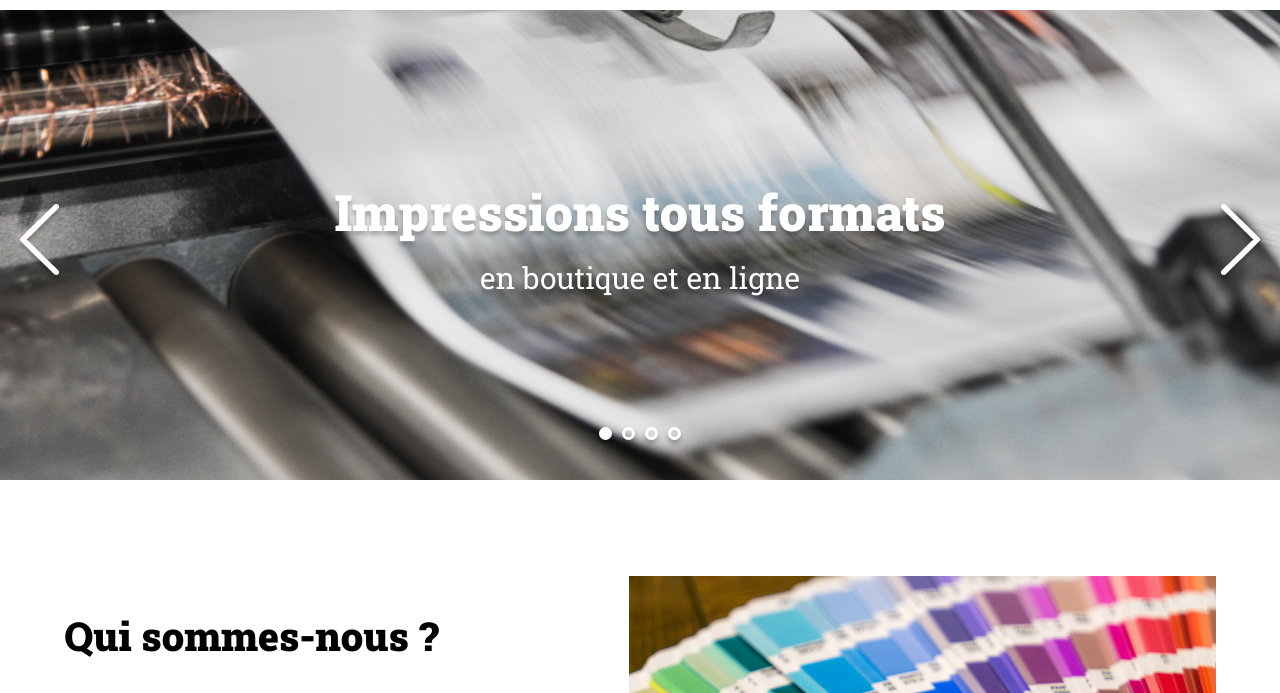
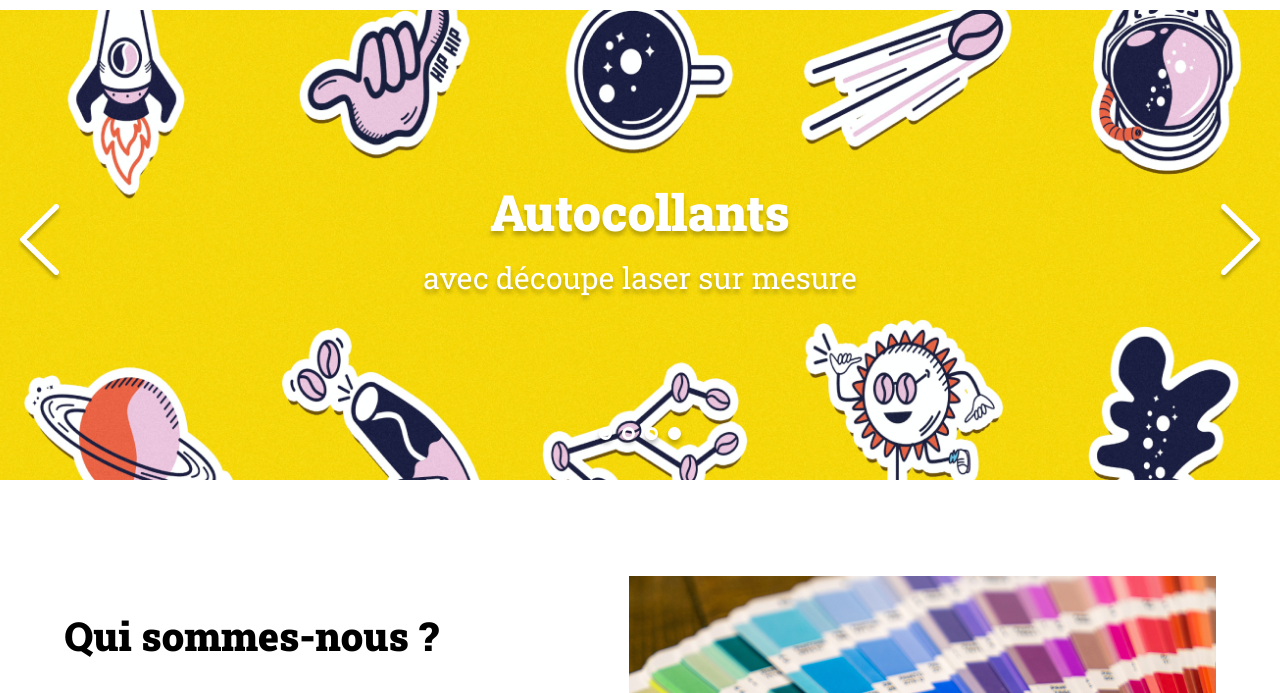
Before and after one commit to Kamatz94/Print-it, a plain HTML site: page index.html in a window 1280 px wide. Both pictures are taken after a click on the button 39 px from the left and 336 px from the top of the page. Shown: the part 91-784 px from the top of the page. Drawn offline with Linux system fonts and the light colour scheme.

Commit message:
Mise en place du carrousel

```diff
--- /dev/null
+++ b/assets/carrousel.js
@@ -0,0 +1,51 @@
+const bannerImg = document.querySelector('.banner-img');
+const arrowLeft = document.querySelector('.arrow_left');
+const arrowRight = document.querySelector('.arrow_right');
+const dots = document.querySelectorAll('.dot'); // SÉLECTION DES POINTS
+
+let currentIndex = 0;
+
+// MISE À JOUR DES BULLETS POINTS
+function updateDots(index) {
+    dots.forEach((dot, i) => {
+        if (i === index) {
+            dot.classList.add('dot_selected'); // POINT ACTIF
+        } else {
+            dot.classList.remove('dot_selected'); // RENDRE LES AUTRES POINTS INACTIFS
+        }
+    });
+}
+
+// MISE À JOUR DES POINTS INDICATEURS, IMAGES ET TEXTE
+function updateCarousel(index, direction) {
+      if (currentIndex === -1 && direction === 'left') {
+        currentIndex = slides.length - 1;
+    } else if (currentIndex === slides.length && direction === 'right') {
+        currentIndex = 0;
+    }
+
+    // MISE À JOUR DE L'IMAGE
+    const imagePath = `assets/images/slideshow/${slides[currentIndex].image}`;
+    bannerImg.src = imagePath;
+    bannerImg.alt = `Slide ${currentIndex + 1}`;
+
+    // MISE À JOUR DU TEXTE
+    const tagLine = slides[currentIndex].tagLine;
+    document.querySelector('p').innerHTML = tagLine;
+
+    console.log(`Clic sur la flèche ${direction}`);
+}
+
+// GESTION CLIC FLÈCHE GAUCHE
+arrowLeft.addEventListener('click', function () {
+    currentIndex = (currentIndex - 1);
+    updateCarousel(currentIndex, 'left');
+    updateDots(currentIndex); // MISE À JOUR DES POINTS INDICATEURS
+});
+
+// GESTION CLIC FLÈCHE DROITE
+arrowRight.addEventListener('click', function () {
+    currentIndex = (currentIndex + 1) ;
+    updateCarousel(currentIndex, 'right');
+    updateDots(currentIndex); // MISE À JOUR DES POINTS INDICATEURS
+});
--- a/index.html
+++ b/index.html
@@ -9,6 +9,7 @@
 	<link rel="preconnect" href="https://fonts.gstatic.com" crossorigin>
 	<link href="https://fonts.googleapis.com/css2?family=Roboto:wght@400;700&family=Roboto+Slab:wght@400;900&display=swap" rel="stylesheet">
 	<script src="./assets/script.js" defer></script>
+	<script src="./assets/carrousel.js" defer></script>
 </head>
 <body>
 <header class="container">
```
